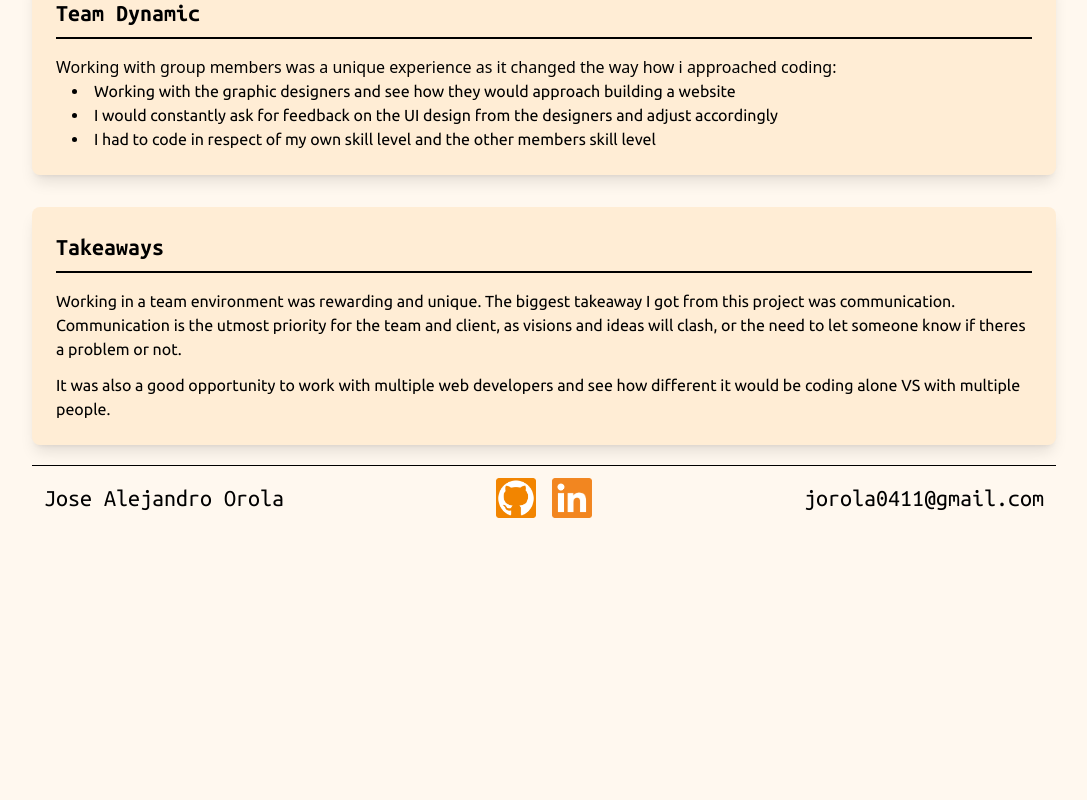
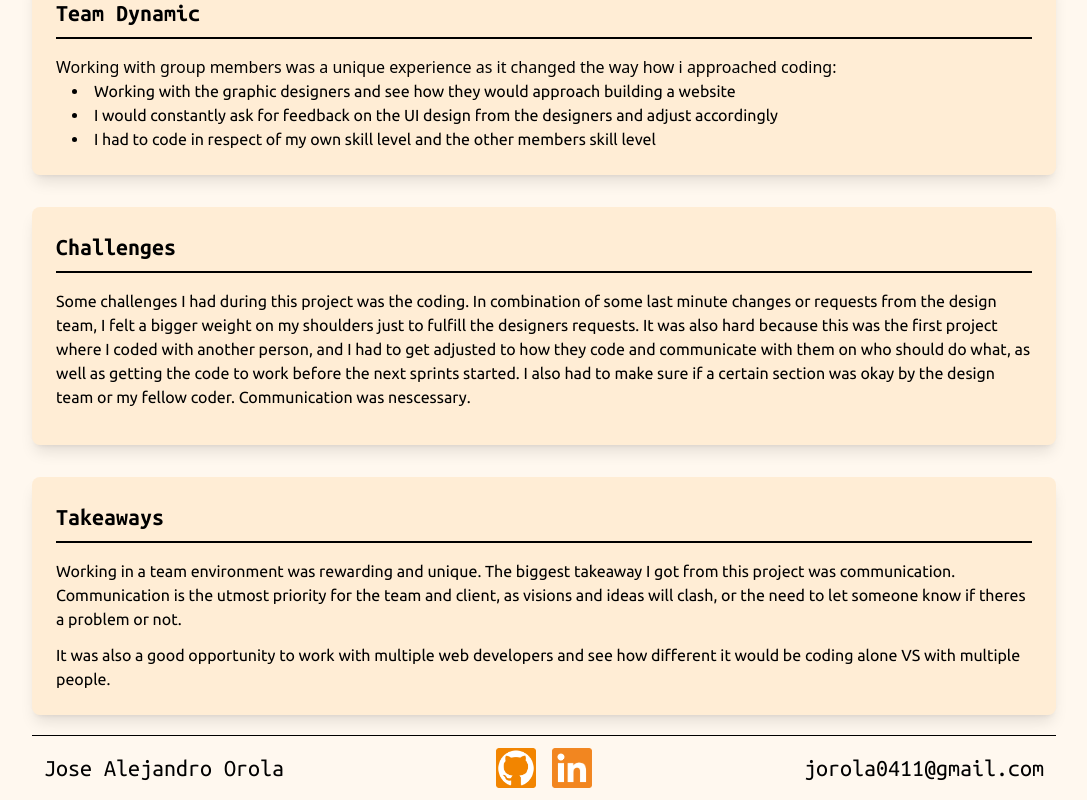
Before and after one commit to jorola0411/PortfolioWebsite, a React (Vite) app in the folder portfolio-website/: page /projects/lelem in a window 1280 px wide. Shown: the part 3205-4005 px from the top of the page, without its empty margins (96-1183 px from the left). Before the commit the page ends 3735 px from the top, so only its background shows below. Built offline with nearby package versions, Linux system fonts and the light colour scheme.

Commit message:
Updated Lelem descriptions and body text

```diff
--- a/portfolio-website/src/components/Home.jsx
+++ b/portfolio-website/src/components/Home.jsx
@@ -33,7 +33,7 @@ function Home(){
                 <p className="mt-2">Hi there!</p>
             </div>
 
-            <div className="mx-auto space-y-2 max-w-screen-lg mt-10 sm:col-span-4 md:col-span-4">
+            <div className="mx-auto space-y-2 max-w-screen-md mt-10 sm:col-span-4 md:col-span-4">
               <h2 className="md:text-4xl sm:text-2xl text-center">Featured Projects</h2>
                 <hr className="border-t-2 border-black  mt-2 mb-4" />
                 <Link to="projects/lelem" className="relative group">
--- a/portfolio-website/src/components/Lelem.jsx
+++ b/portfolio-website/src/components/Lelem.jsx
@@ -25,7 +25,7 @@ function Lelem() {
               <a href="https://github.com/jorola0411/projectmanagement.git" target="_blank"><img src={lelemhero} alt="Lelem Hero" description="This is the hero image for the Lelem project, which showcases the website in laptop mockups" className="w-96 mx-auto"></img></a>
             </div>
 
-            <div className="sm:col-span-5 md:col-span-5 space-y-6"data-aos="flip-right">
+            <div className="sm:col-span-5 md:col-span-5 space-y-6"data-aos="flip-right" data-aos-anchor-placement="center-center">
               <div className="bg-beige-100 rounded-lg shadow-lg p-6">
                 <h1 className="sm:text-xl md:text-2xl font-bold">Overview</h1>
                 <hr className="border-t-2 border-black mt-2 mb-4" />
@@ -43,14 +43,14 @@ function Lelem() {
                 <hr className="border-t-2 border-black mt-2 mb-4" />
                 <div className="grid sm:grid-cols-2 md:grid-cols-5 gap-6">
 
-                  <div className="bg-white p-2 shadow-lg rounded-md border border-gray-200 text-center sm:col-span-1 md:col-span-1" data-aos="flip-right">
+                  <div className="bg-white p-2 shadow-lg rounded-md border border-gray-200 text-center sm:col-span-1 md:col-span-1" data-aos="flip-right" data-aos-anchor-placement="center-center">
                     <img src={jose} alt="Jose Orola" description="Polaroid style button and photo for the team members." className="mb-2 rounded-sm object-cover w-full h-64"/>
                     <p className="mt-2 font-medium">Jose Orola</p>
                     <p>Web Developer & UI Designer</p>
                   </div>
 
                   <a href="https://karleilvillareal.ca/" target="_blank">
-                    <div className="bg-white p-2 shadow-lg rounded-md border border-gray-200 text-center sm:col-span-1 md:col-span-1" data-aos="flip-right">
+                    <div className="bg-white p-2 shadow-lg rounded-md border border-gray-200 text-center sm:col-span-1 md:col-span-1" data-aos="flip-right" data-aos-anchor-placement="center-center">
                       <img src={leil} alt="Karleil Villareal" description="Polaroid style button and photo for the team members." className="mb-2 rounded-sm object-cover w-full h-64"/>
                       <p className="mt-2 font-medium">Karleil Villareal </p>
                       <p>Web Developer & UI Designer</p>
@@ -58,7 +58,7 @@ function Lelem() {
                   </a>
 
                   <a href="https://lilyzvillage.ca/" target="_blank">
-                    <div className="bg-white p-2 shadow-lg rounded-md border border-gray-200 text-center sm:col-span-1 md:col-span-1"data-aos="flip-right">
+                    <div className="bg-white p-2 shadow-lg rounded-md border border-gray-200 text-center sm:col-span-1 md:col-span-1"data-aos="flip-right" data-aos-anchor-placement="center-center">
                       <img src={yurino} alt="Yurino Murakami" description="Polaroid style button and photo for the team members." className="mb-2 rounded-sm object-cover w-full h-64"/>
                       <p className="mt-2 font-medium">Yurino Murakami </p>
                       <p>Graphic and UI Designer</p>
@@ -66,7 +66,7 @@ function Lelem() {
                   </a>
 
                   <a href="https://denisgurcu.com/" target="_blank">
-                    <div className="bg-white p-2 shadow-lg rounded-md border border-gray-200 text-center sm:col-span-1 md:col-span-1"data-aos="flip-right">
+                    <div className="bg-white p-2 shadow-lg rounded-md border border-gray-200 text-center sm:col-span-1 md:col-span-1"data-aos="flip-right" data-aos-anchor-placement="center-center">
                       <img src={denis} alt="Denis Gurcu" description="Polaroid style button and photo for the team members." className="mb-2 rounded-sm object-cover w-full h-64"/>
                       <p className="mt-2 font-medium">Denis Gurcu</p>
                       <p>Graphic Designer</p>
@@ -74,7 +74,7 @@ function Lelem() {
                   </a>
 
                   <a href="https://samanthaluk.ca/" target="_blank">
-                    <div className="bg-white p-2 shadow-lg rounded-md border border-gray-200 text-center sm:col-span-1 md:col-span-1" data-aos="flip-right">
+                    <div className="bg-white p-2 shadow-lg rounded-md border border-gray-200 text-center sm:col-span-1 md:col-span-1" data-aos="flip-right" data-aos-anchor-placement="center-center">
                       <img src={sam} alt="Sam Luk" description="Polaroid style button and photo for the team members." className="mb-2 rounded-sm object-cover w-full h-64"/>
                       <p className="mt-2 font-medium">Samantha Luk </p>
                       <p>Content Writer</p>
@@ -84,7 +84,7 @@ function Lelem() {
               </div>
             </div>
 
-            <div className="sm:col-span-5 md:col-span-5 space-y-6" data-aos="flip-right">
+            <div className="sm:col-span-5 md:col-span-5 space-y-6" data-aos="flip-right" data-aos-anchor-placement="center-center">
               <div className="bg-beige-100 rounded-lg shadow-lg p-6">
                 <h1 className="sm:text-xl md:text-2xl font-bold">Role duties</h1>
                 <hr className="border-t-2 border-black mt-2 mb-4" />
@@ -110,7 +110,7 @@ function Lelem() {
               </div>
             </div>
 
-            <div className="sm:col-span-5 md:col-span-5 space-y-6" data-aos="flip-right">
+            <div className="sm:col-span-5 md:col-span-5 space-y-6" data-aos="flip-right" data-aos-anchor-placement="center-center">
               <div className="bg-beige-100 rounded-lg shadow-lg p-6">
                 <h1 className="sm:text-xl md:text-2xl font-bold">Agile process</h1>
                 <hr className="border-t-2 border-black mt-2 mb-4" />
@@ -124,7 +124,7 @@ function Lelem() {
               </div>
             </div>
 
-            <div className="sm:col-span-5 md:col-span-5 space-y-6" data-aos="flip-right">
+            <div className="sm:col-span-5 md:col-span-5 space-y-6" data-aos="flip-right" data-aos-anchor-placement="center-center">
               <div className="bg-beige-100 rounded-lg shadow-lg p-6">
                 <h1 className="sm:text-xl md:text-2xl font-bold">Team Dynamic</h1>
                 <hr className="border-t-2 border-black mt-2 mb-4" />
@@ -149,7 +149,20 @@ function Lelem() {
               </div>
             </div>
 
-            <div className="sm:col-span-5 md:col-span-5 space-y-6" data-aos="flip-right">
+            <div className="sm:col-span-5 md:col-span-5 space-y-6" data-aos="flip-right" data-aos-anchor-placement="center-center">
+              <div className="bg-beige-100 rounded-lg shadow-lg p-6">
+                <h1 className="sm:text-xl md:text-2xl font-bold">Challenges</h1>
+                <hr className="border-t-2 border-black mt-2 mb-4" />
+                <p className="sm:text-sm md:text-base mb-3">
+                  Some challenges I had during this project was the coding. In combination of some last minute changes or requests from the design team, I felt a bigger weight on my shoulders just to fulfill the designers requests.
+                  It was also hard because this was the first project where I coded with another person, and I had to get adjusted to how they code and communicate with them on who should do what,
+                  as well as getting the code to work before the next sprints started. I also had to make sure if a certain section was okay by the design team or my fellow coder. Communication was nescessary.
+                </p>
+
+              </div>
+            </div>
+
+            <div className="sm:col-span-5 md:col-span-5 space-y-6" data-aos="flip-right" data-aos-anchor-placement="center-center">
               <div className="bg-beige-100 rounded-lg shadow-lg p-6">
                 <h1 className="sm:text-xl md:text-2xl font-bold">Takeaways</h1>
                 <hr className="border-t-2 border-black mt-2 mb-4" />
--- a/portfolio-website/tailwind.config.js
+++ b/portfolio-website/tailwind.config.js
@@ -15,7 +15,7 @@ export default {
       maxWidth: {
         '8xl': '96rem',
         '7xl': '85rem',
-        'md': '40rem',
+        'md': '52rem',
         'screen-lg': '64rem',
       },
       width: {
```
